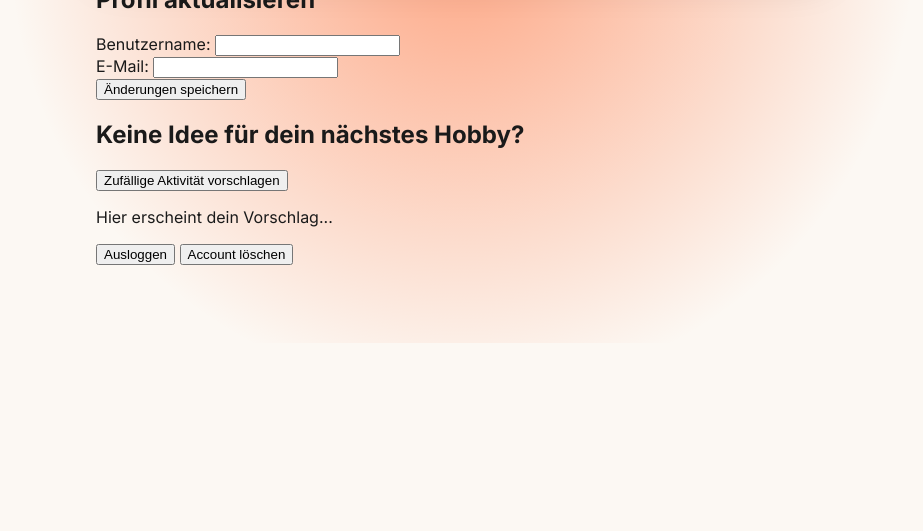
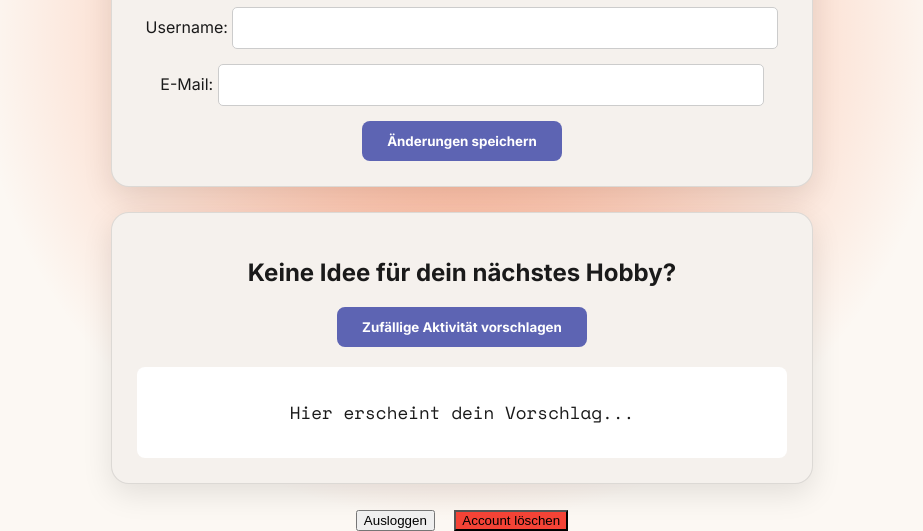
Before and after one commit to ojukashka/matchy, a plain HTML site: page frontend/pages/profile.html in a window 1280 px wide. Shown: the part 457-988 px from the top of the page, without its empty margins (178-1101 px from the left). Before the commit the page ends 800 px from the top, so only its background shows below. Drawn offline with nearby package versions, Linux system fonts and the light colour scheme; no server answers; sample sign-in values are in the browser's storage.

Commit message:
dynamic elements

```diff
--- a/frontend/css/profile.css
+++ b/frontend/css/profile.css
@@ -135,3 +135,78 @@ body {
   font-family: 'Inter', sans-serif; /* Passendere Schriftart */
   user-select: none;
 }
+
+/* Ergänzungen für profile.css */
+
+.update-form-container,
+.hobby-container {
+  background: #f5f1ed;
+  border-radius: 18px;
+  width: 90%;
+  max-width: 650px;
+  padding: 25px;
+  box-shadow: 0 10px 30px rgba(0, 0, 0, 0.1);
+  border: 1px solid rgba(0, 0, 0, 0.1);
+  margin: 25px auto;
+  text-align: center;
+}
+
+.update-form-container h2,
+.hobby-container h2 {
+  margin-bottom: 20px;
+  font-family: 'Inter', sans-serif;
+}
+
+.update-form-container input {
+  width: 80%;
+  padding: 12px;
+  margin-bottom: 15px;
+  border: 1px solid #ccc;
+  border-radius: 5px;
+  font-family: 'Inter', sans-serif;
+}
+
+.update-form-container button,
+.hobby-container button {
+  padding: 12px 25px;
+  font-family: 'Inter', sans-serif;
+  font-weight: bold;
+  color: #fff;
+  background-color: #5d64b3;
+  border: none;
+  border-radius: 8px;
+  cursor: pointer;
+  transition: background-color 0.3s;
+}
+
+.update-form-container button:hover,
+.hobby-container button:hover {
+  background-color: #4a54c4;
+}
+
+#hobby-suggestion {
+  margin-top: 20px;
+  padding: 15px;
+  background-color: #fff;
+  border-radius: 8px;
+  font-size: 1.1em;
+  font-family: 'Space Mono', monospace;
+}
+
+.button-group {
+  text-align: center;
+  margin-top: 20px;
+}
+
+.delete-button-styled {
+  margin-left: 15px;
+  background-color: #f44336; /* Rot für Löschen */
+}
+
+.delete-button-styled:hover {
+  background-color: #d32f2f;
+}
+
+#update.username {
+  color: #1a1a1a;
+}
--- a/frontend/pages/profile.html
+++ b/frontend/pages/profile.html
@@ -46,11 +46,11 @@
         <h2>Profil aktualisieren</h2>
         <form id="update-profile-form">
           <div class="form-field">
-            <label for="update-username">Benutzername:</label>
+            <label for="update-username" id="label">Username:</label>
             <input type="text" id="update-username" name="username" required />
           </div>
           <div class="form-field">
-            <label for="update-email">E-Mail:</label>
+            <label for="update-email" id="label">E-Mail:</label>
             <input type="email" id="update-email" name="email" required />
           </div>
           <button type="submit">Änderungen speichern</button>
```
Also changed, not shown: backend/server.js (+41 -9 lines), frontend/pages/register.html (+30 -1 lines).
